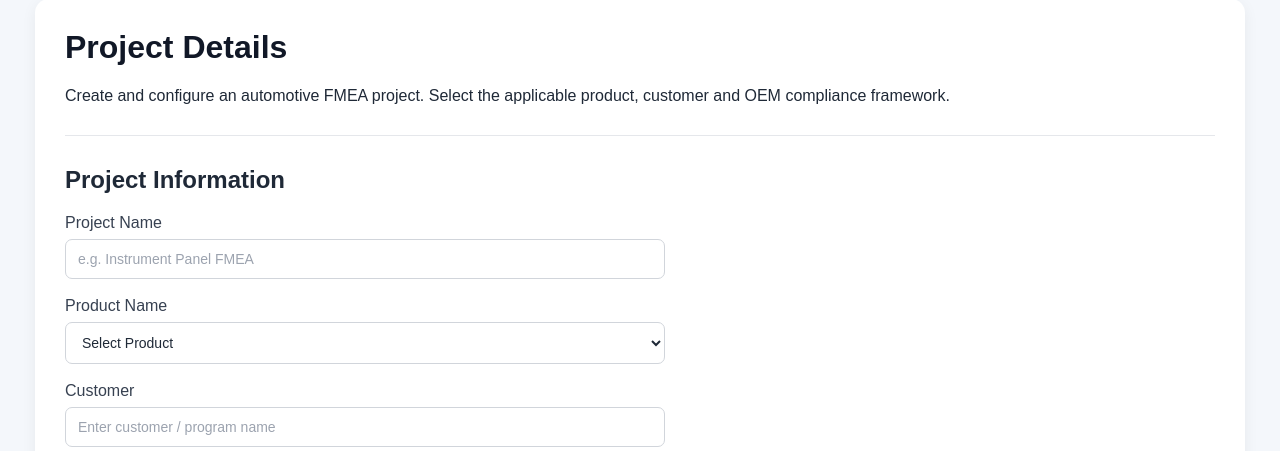
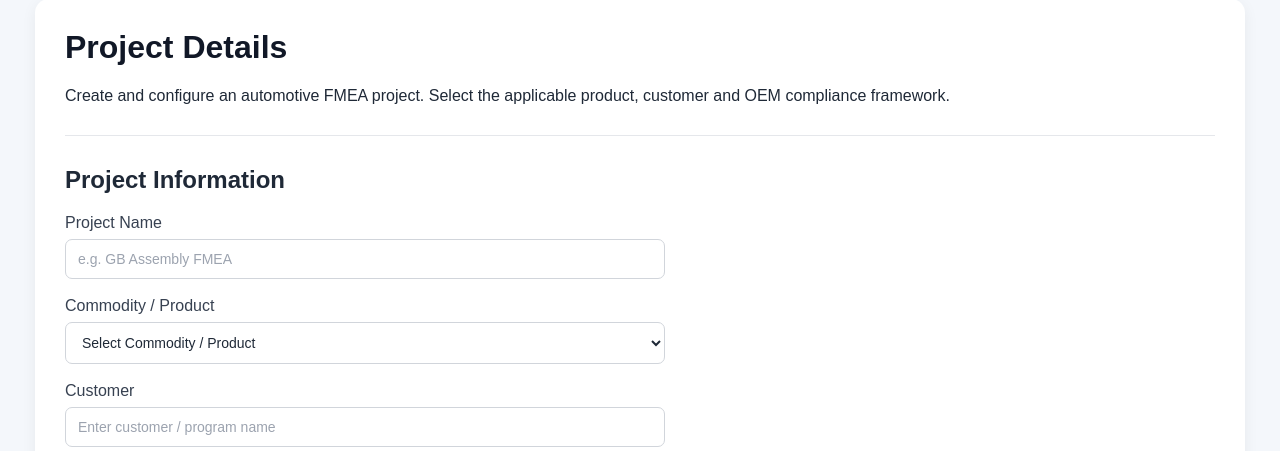
Before and after one commit to hpsabjan17-svg/FMEA360, a Flask app: page /project in a window 1280 px wide. Shown: the part 150-601 px from the top of the page. Run offline with Flask 3, Linux system fonts and the light colour scheme; a user stored in the database is signed in; data comes from the database, SQL or seed files in the repository.

Commit message:
Update project form fields and labels

```diff
--- a/templates/project.html
+++ b/templates/project.html
@@ -18,35 +18,30 @@
         <h2>Project Information</h2>
 
         <label for="project_name">Project Name</label>
-
         <input
             id="project_name"
             type="text"
             name="project_name"
-            placeholder="e.g. Instrument Panel FMEA"
+            placeholder="e.g. GB Assembly FMEA"
             required
         >
 
         <br><br>
 
-        <label for="product_name">Product Name</label>
-
+        <label for="product_name">Commodity / Product</label>
         <select id="product_name" name="product_name" required>
-
-            <option value="">Select Product</option>
-
+            <option value="">Select Commodity / Product</option>
             <option value="Instrument Panel">Instrument Panel</option>
             <option value="Door Panel">Door Panel</option>
             <option value="Center Console">Center Console</option>
             <option value="Hard Trim">Hard Trim</option>
+            <option value="GB Assembly">GB Assembly</option>
             <option value="Other">Other</option>
-
         </select>
 
         <br><br>
 
         <label for="customer">Customer</label>
-
         <input
             id="customer"
             type="text"
@@ -59,30 +54,23 @@
         <h2>OEM & Compliance</h2>
 
         <label for="oem_name">OEM / Customer Standard</label>
-
         <select id="oem_name" name="oem_name" required>
-
             <option value="">Select OEM / Standard</option>
-
             <option value="Volkswagen Group">Volkswagen Group</option>
             <option value="BMW Group">BMW Group</option>
             <option value="Ford Motor Co">Ford Motor Co</option>
             <option value="General Motors">General Motors</option>
             <option value="Stellantis">Stellantis</option>
             <option value="Generic">Generic / AIAG-VDA</option>
-
         </select>
 
         <br><br>
 
         <label for="compliance_mode">Compliance Mode</label>
-
         <select id="compliance_mode" name="compliance_mode">
-
             <option value="AIAG-VDA 2019">AIAG-VDA 2019</option>
             <option value="AIAG 4th Edition">AIAG 4th Edition</option>
             <option value="OEM CSR Prototype">OEM CSR Prototype</option>
-
         </select>
 
         <br><br>
@@ -90,7 +78,6 @@
         <h2>Project Identification</h2>
 
         <label for="project_number">Project Number</label>
-
         <input
             id="project_number"
             type="text"
@@ -101,7 +88,6 @@
         <br><br>
 
         <label for="created_date">Created Date</label>
-
         <input
             id="created_date"
             type="date"
@@ -112,9 +98,7 @@
 
         <br><br>
 
-        <button type="submit">
-            Create Project
-        </button>
+        <button type="submit">Create Project</button>
 
     </form>
 
```
